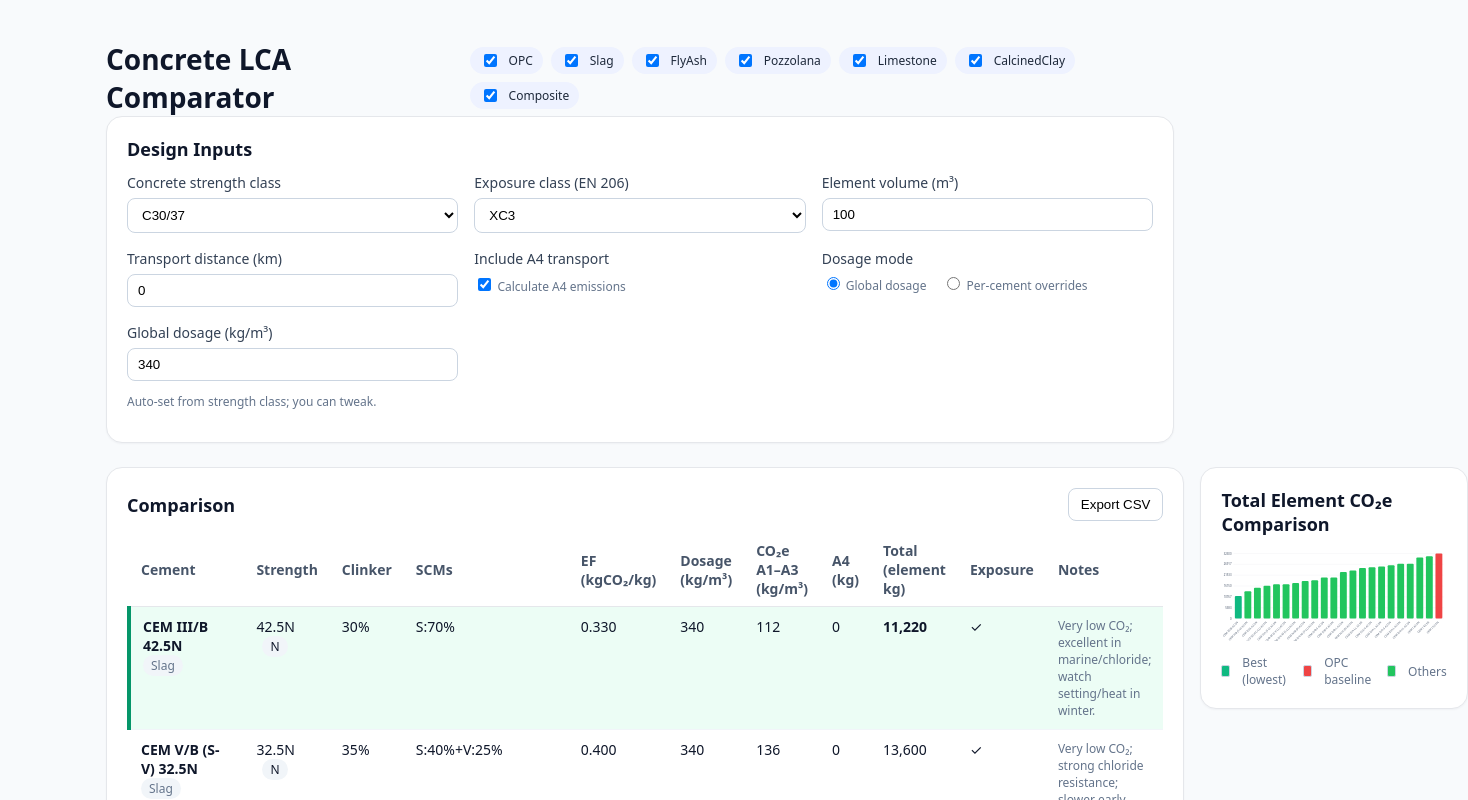
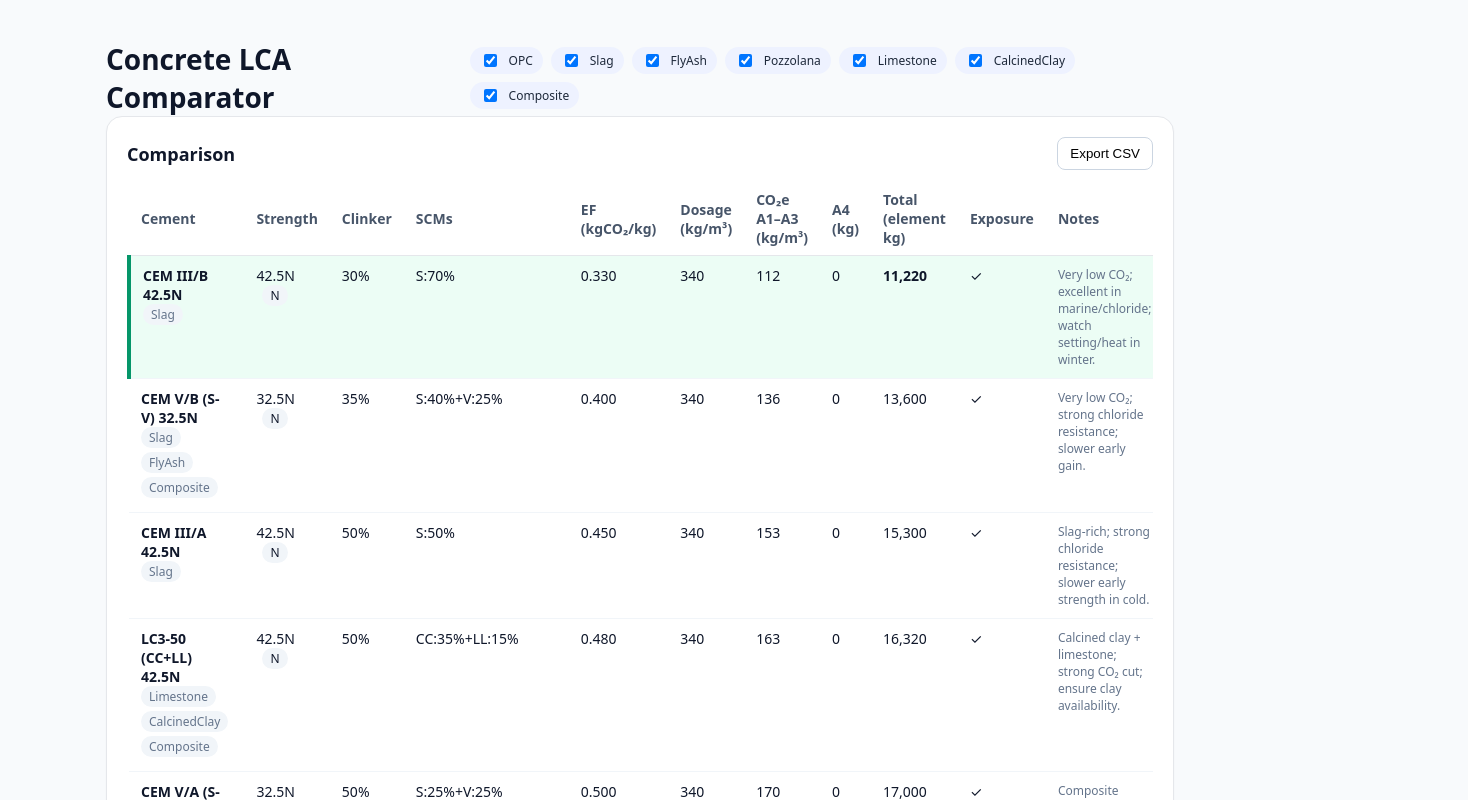
Before and after one commit to MarioSorgente/cement-lca, a Next.js app: page / in a window 1280 px wide. Shown: the top 800 px of the page, 1468 px wide, since content can reach past the window. Built offline with nearby package versions, Linux system fonts and the light colour scheme.

Commit message:
Update index.tsx

```diff
--- a/pages/index.tsx
+++ b/pages/index.tsx
@@ -7,6 +7,11 @@ import { getDefaultDosage } from '../lib/dosage'
 import { toResultRows } from '../lib/calc'
 import { tagsForCement } from '../lib/tags'
 import { downloadCSV } from '../lib/download'
+// If you chose Option B earlier, import data instead of fetch:
+// import cementsData from '../data/cements.json'
+
+type SortKey = 'cement'|'strength'|'clinker'|'ef'|'dosage'|'a1a3'|'a4'|'total'
+type SortDir = 'asc'|'desc'
 
 export default function Home() {
   const [cements, setCements] = useState<Cement[]>([])
@@ -20,15 +25,21 @@ export default function Home() {
     includeA4: true,
     dosageMode: 'global',
     globalDosage: getDefaultDosage('C30/37'),
-    filters: {
-      OPC: true, Slag: true, FlyAsh: true, Pozzolana: true,
-      Limestone: true, CalcinedClay: true, Composite: true
-    }
+    filters: { OPC: true, Slag: true, FlyAsh: true, Pozzolana: true, Limestone: true, CalcinedClay: true, Composite: true }
   })
 
-  useEffect(() => {
-    fetch('/data/cements.json').then(r => r.json()).then(setCements)
-  }, [])
+  // Load data (use fetch OR import—keep one)
+  useEffect(() => { fetch('/data/cements.json').then(r => r.json()).then(setCements) }, [])
+  // const [cements] = useState<Cement[]>(cementsData as Cement[])
+
+  // Sort controls
+  const [sortKey, setSortKey] = useState<SortKey>('total')
+  const [sortDir, setSortDir]   = useState<SortDir>('asc')
+
+  const handleSortChange = (key: SortKey) => {
+    if (key === sortKey) setSortDir(prev => prev === 'asc' ? 'desc' : 'asc')
+    else { setSortKey(key); setSortDir('asc') }
+  }
 
   // Filter by tag chips
   const visibleCements = useMemo(() => {
@@ -45,22 +56,39 @@ export default function Home() {
     })
   }, [cements, state.filters])
 
-  // Compute comparison rows (sorted ascending by total)
-  const rows: ResultRow[] = useMemo(() => {
+  // Compute rows
+  const rowsBase: ResultRow[] = useMemo(() => {
     return toResultRows(visibleCements, {
       exposureClass: state.exposureClass,
       volumeM3: state.volumeM3,
       distanceKm: state.distanceKm,
       includeA4: state.includeA4,
-      dosageFor: (c) =>
-        state.dosageMode === 'global'
+      dosageFor: (c) => state.dosageMode === 'global'
         ? state.globalDosage
         : (dosageOverrides[c.id] ?? c.default_dosage_kg_per_m3),
       tagsFor: (c) => tagsForCement(c)
-    }).sort((a, b) => a.totalElement - b.totalElement)
+    })
   }, [visibleCements, state, dosageOverrides])
 
-  // Identify best (lowest total) and OPC baseline (worst among OPC-only rows)
+  // Sorting
+  const rows = useMemo(() => {
+    const factor = sortDir === 'asc' ? 1 : -1
+    const val = (r: ResultRow) => {
+      switch (sortKey) {
+        case 'cement':   return r.cement.cement_type
+        case 'strength': return r.cement.strength_class
+        case 'clinker':  return r.cement.clinker_fraction
+        case 'ef':       return r.cement.co2e_per_kg_binder_A1A3
+        case 'dosage':   return r.dosageUsed
+        case 'a1a3':     return r.co2ePerM3_A1A3
+        case 'a4':       return r.a4Transport
+        case 'total':    return r.totalElement
+      }
+    }
+    return [...rowsBase].sort((a,b) => (val(a) > val(b) ? 1 : val(a) < val(b) ? -1 : 0) * factor)
+  }, [rowsBase, sortKey, sortDir])
+
+  // Best + baseline IDs (computed from sorted rows)
   const bestId = rows[0]?.cement.id
   const opcBaselineId = useMemo(() => {
     const opcRows = rows.filter(r => r.cement.scms.length === 0)
@@ -94,9 +122,7 @@ export default function Home() {
         </div>
       </div>
 
-      <Inputs state={state} setState={setState} />
-
-      <section id="results" className="grid grid-2" style={{ alignItems: 'start' }}>
+      {/* 1) TABLE directly under filters */}
       <ResultsTable
         rows={rows}
         state={state}
@@ -105,9 +131,16 @@ export default function Home() {
         onDownload={() => downloadCSV(rows, state)}
         bestId={bestId}
         opcBaselineId={opcBaselineId}
+        sortKey={sortKey}
+        sortDir={sortDir}
+        onSortChange={handleSortChange}
       />
+
+      {/* 2) Chart */}
       <BarChart rows={rows} bestId={bestId} opcBaselineId={opcBaselineId} />
-      </section>
+
+      {/* 3) Inputs below for refinement */}
+      <Inputs state={state} setState={setState} />
 
       <footer className="footer">
         © {new Date().getFullYear()} Cement LCA · Educational only · Use verified EPDs for projects.
```
Lines whose indentation alone changed are shown as unchanged.
